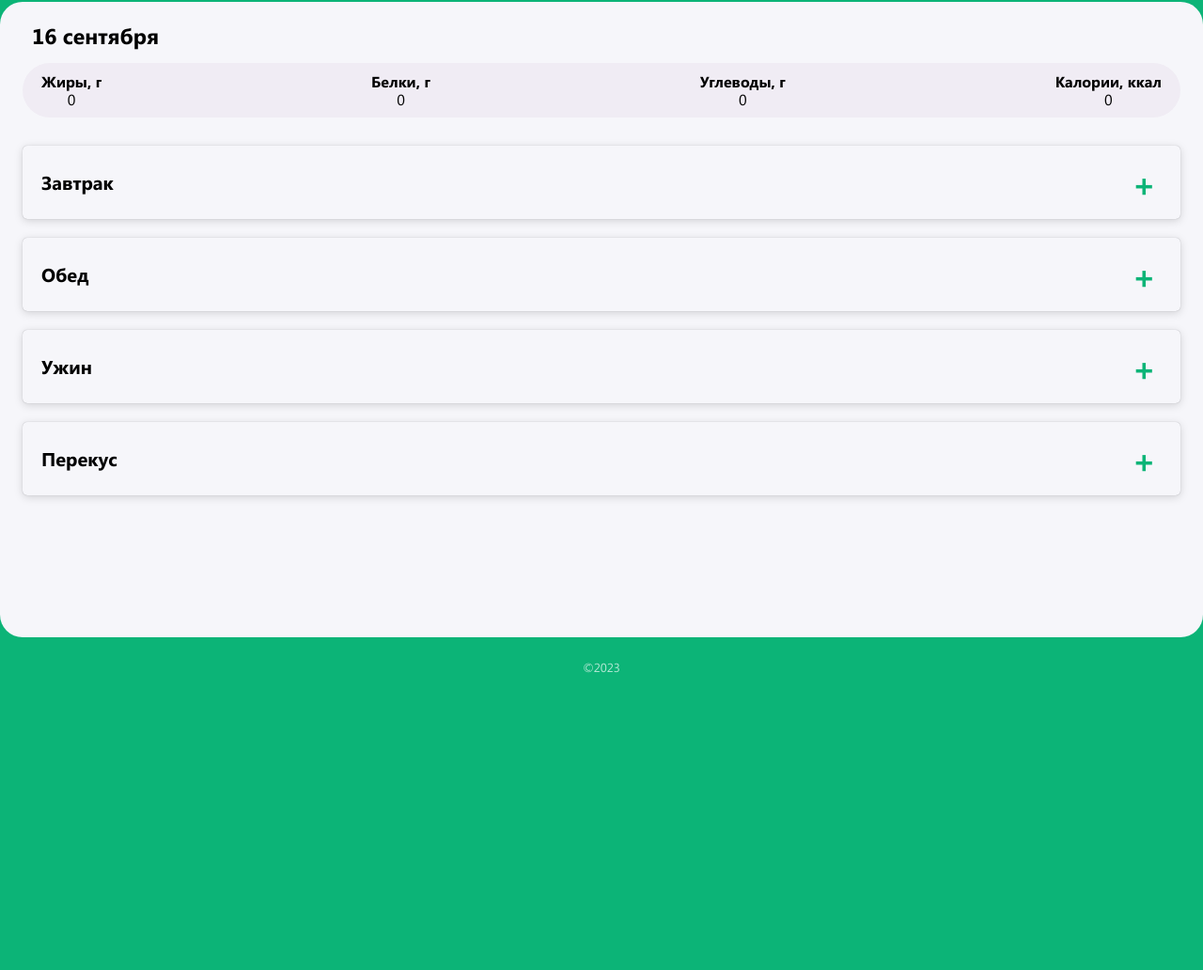
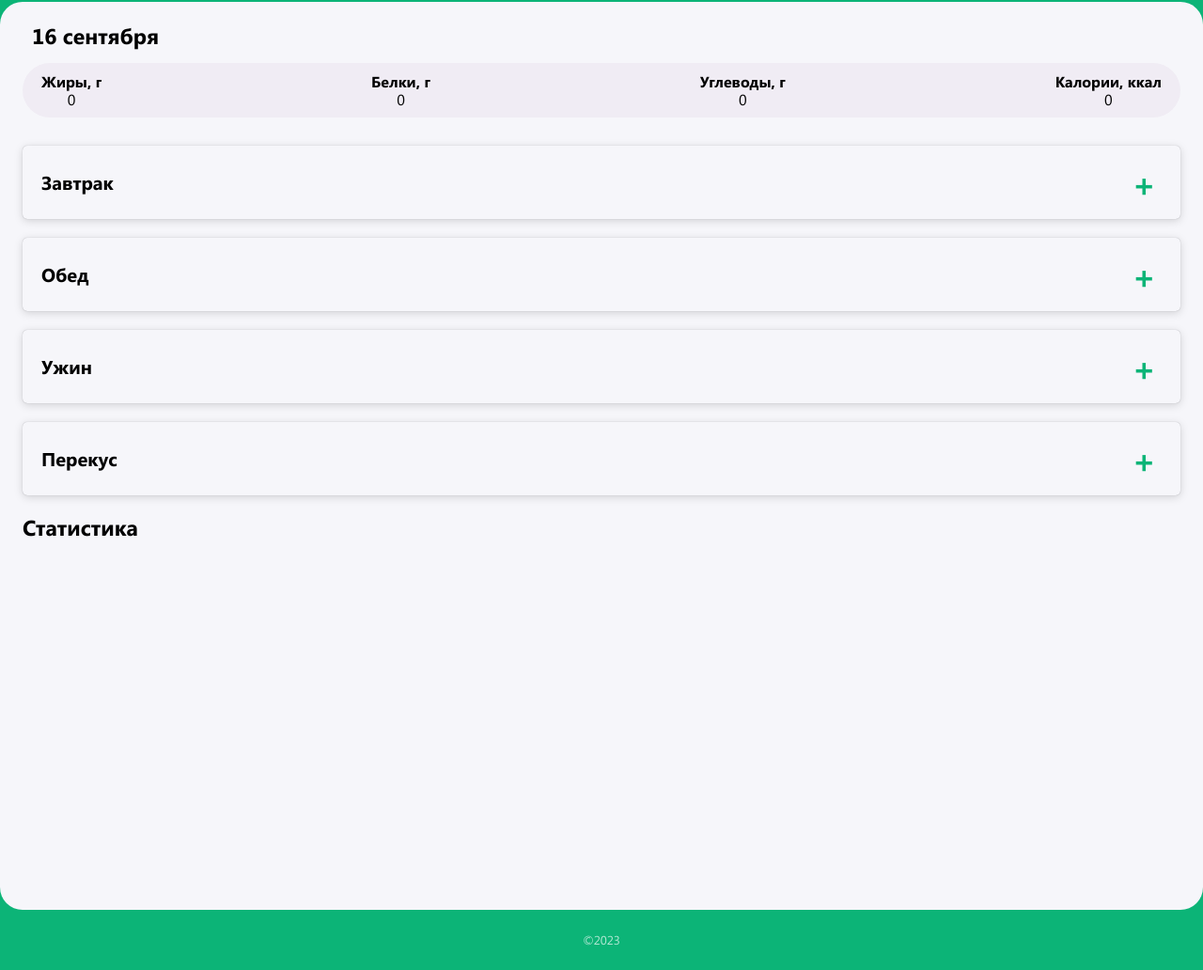
Before and after one commit to EvgeniaStep8/dieta-i-tochka, a plain HTML site: page index.html in a window 1280 px wide. Shown: the part 58-1090 px from the top of the page at 94% size. Before the commit the page ends 800 px from the top, so only its background shows below. Drawn offline with Linux system fonts and the light colour scheme.

Commit message:
add statisticks

```diff
--- a/assets/styles/styles.css
+++ b/assets/styles/styles.css
@@ -249,6 +249,19 @@
   line-height: 1.2;
 }
 
+.statistics {
+  padding: 20px 0;
+}
+
+.statistics__title {
+  margin: 0;
+  padding: 0;
+  font-size: 23px;
+  font-weight: 700;
+  line-height: 1.2;
+  margin-bottom: 20px;
+}
+
 .footer {
   padding: 24px;
   box-sizing: border-box;
--- a/index.html
+++ b/index.html
@@ -92,6 +92,12 @@
             <ul class="card__food"></ul>
           </div>
         </section>
+        <section class="statistics">
+          <h2 class="statistics__title">Статистика</h2>
+          <canvas class="statisticks__canvas" width="300" height="300"
+            >Круговая диаграма соотношения завтрака обеда и ужина</canvas
+          >
+        </section>
       </div>
     </main>
     <footer class="footer">
--- a/main.js
+++ b/main.js
@@ -2,9 +2,12 @@ import { renderFood } from "./scripts/food.js";
 import { renderAllEating } from "./scripts/eating.js";
 import { renderDisplay } from "./scripts/display.js";
 import { searchInput, handleSearchInput } from "./scripts/search.js";
+import { renderDiagram } from "./scripts/statistics.js";
 
 renderFood();
 renderAllEating();
 renderDisplay();
 
 searchInput.addEventListener("input", handleSearchInput);
+
+renderDiagram();
--- a/scripts/display.js
+++ b/scripts/display.js
@@ -1,4 +1,9 @@
-import { getEating } from "./localStorage.js";
+import {
+  getAllCalories,
+  getAllProteins,
+  getAllHydrocarbons,
+  getAllFats,
+} from "./helper.js";
 
 const calories = document.querySelector("#callories");
 const hydrocarbons = document.querySelector("#hydrocarbons");
@@ -6,31 +11,10 @@ const proteins = document.querySelector("#proteins");
 const fats = document.querySelector("#fats");
 
 const renderDisplay = () => {
-  const breakfast = getEating("breakfast");
-  const lunch = getEating("lunch");
-  const dinner = getEating("dinner");
-  const nosh = getEating("nosh");
-
-  const allFood = breakfast.concat(lunch, dinner, nosh);
-
-  calories.textContent = Math.ceil(
-    allFood.reduce((prev, cur) => prev + (+cur.calories * +cur.weight) / 100, 0)
-  );
-
-  proteins.textContent = Math.ceil(
-    allFood.reduce((prev, cur) => prev + (+cur.proteins * +cur.weight) / 100, 0)
-  );
-
-  hydrocarbons.textContent = Math.ceil(
-    allFood.reduce(
-      (prev, cur) => prev + (+cur.hydrocarbons * +cur.weight) / 100,
-      0
-    )
-  );
-
-  fats.textContent = Math.ceil(
-    allFood.reduce((prev, cur) => prev + (+cur.fats * +cur.weight) / 100, 0)
-  );
+  calories.textContent = getAllCalories();
+  proteins.textContent = getAllProteins();
+  hydrocarbons.textContent = getAllHydrocarbons();
+  fats.textContent = getAllFats();
 };
 
 export { renderDisplay };
--- /dev/null
+++ b/scripts/helper.js
@@ -0,0 +1,47 @@
+import { getEating } from "./localStorage.js";
+
+const getAllFood = () => {
+  const breakfast = getEating("breakfast");
+  const lunch = getEating("lunch");
+  const dinner = getEating("dinner");
+  const nosh = getEating("nosh");
+
+  return breakfast.concat(lunch, dinner, nosh);
+};
+
+const getAllCalories = () => {
+  const allFood = getAllFood();
+
+  return Math.ceil(
+    allFood.reduce((prev, cur) => prev + (+cur.calories * +cur.weight) / 100, 0)
+  );
+};
+
+const getAllProteins = () => {
+  const allFood = getAllFood();
+
+  return Math.ceil(
+    allFood.reduce((prev, cur) => prev + (+cur.proteins * +cur.weight) / 100, 0)
+  );
+};
+
+const getAllHydrocarbons = () => {
+  const allFood = getAllFood();
+
+  return Math.ceil(
+    allFood.reduce(
+      (prev, cur) => prev + (+cur.hydrocarbons * +cur.weight) / 100,
+      0
+    )
+  );
+};
+
+const getAllFats = () => {
+  const allFood = getAllFood();
+
+  return Math.ceil(
+    allFood.reduce((prev, cur) => prev + (+cur.fats * +cur.weight) / 100, 0)
+  );
+};
+
+export { getAllCalories, getAllProteins, getAllHydrocarbons, getAllFats };
--- /dev/null
+++ b/scripts/statistics.js
@@ -0,0 +1,50 @@
+import { getEating } from "./localStorage.js";
+
+const canvas = document.querySelector(".statisticks__canvas");
+const context = canvas.getContext("2d");
+
+const breakfast = getEating("breakfast");
+const lunch = getEating("lunch");
+const dinner = getEating("dinner");
+const nosh = getEating("nosh");
+const allFood = breakfast.concat(lunch, dinner, nosh);
+
+const allCalories = Math.ceil(
+  allFood.reduce((prev, cur) => prev + (+cur.calories * +cur.weight) / 100, 0)
+);
+
+const breakfestCalories = Math.ceil(
+  breakfast.reduce((prev, cur) => prev + (+cur.calories * +cur.weight) / 100, 0)
+);
+const lunchCalories = Math.ceil(
+  lunch.reduce((prev, cur) => prev + (+cur.calories * +cur.weight) / 100, 0)
+);
+const dinnerCalories = Math.ceil(
+  dinner.reduce((prev, cur) => prev + (+cur.calories * +cur.weight) / 100, 0)
+);
+const noshCalories = Math.ceil(
+  nosh.reduce((prev, cur) => prev + (+cur.calories * +cur.weight) / 100, 0)
+);
+
+const breakfestStart = 0;
+const lunchStart = (breakfestCalories / allCalories) * 2 * Math.PI;
+const dinnerStart = lunchStart + (lunchCalories / allCalories) * 2 * Math.PI;
+const noshStart = dinnerStart + (dinnerCalories / allCalories) * 2 * Math.PI;
+
+const renderSlice = (centerX, centerY, radius, startAngle, endAngle, color) => {
+  context.fillStyle = color;
+  context.beginPath();
+  context.moveTo(centerX, centerY);
+  context.arc(centerX, centerY, radius, startAngle, endAngle);
+  context.closePath();
+  context.fill();
+};
+
+const renderDiagram = () => {
+  renderSlice(150, 150, 150, breakfestStart, lunchStart, "blue");
+  renderSlice(150, 150, 150, lunchStart, dinnerStart, "orange");
+  renderSlice(150, 150, 150, dinnerStart, noshStart, "green");
+  renderSlice(150, 150, 150, noshStart, Math.PI * 2, "yellow");
+};
+
+export { renderDiagram };
```
